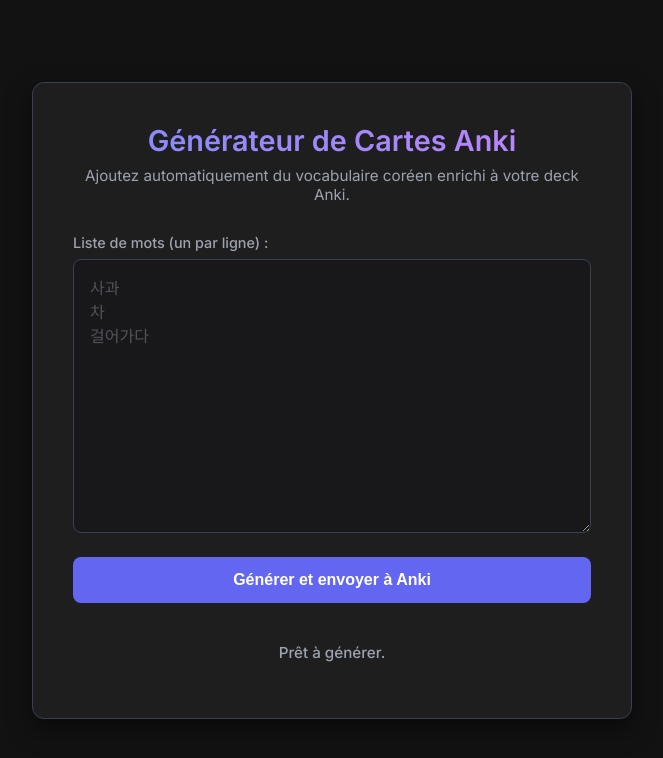
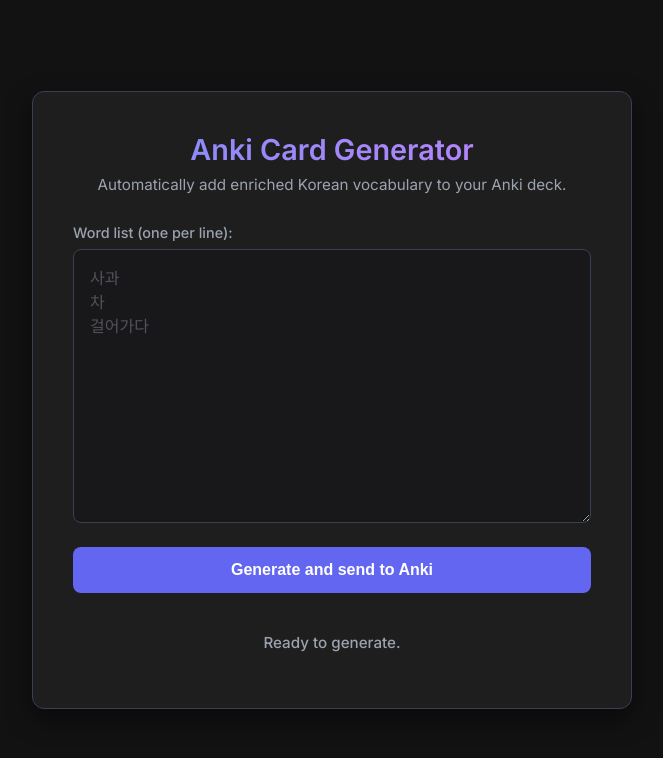
Before and after one commit to TonyPansera/anki_korean_cards_automatic_creator, a Flask app: page / in a window 1280 px wide. Shown: the top 758 px of the page, without its empty margins (308-971 px from the left). Run offline with Flask 3, Linux system fonts and the light colour scheme.

Commit message:
english features

```diff
--- a/app.py
+++ b/app.py
@@ -12,13 +12,24 @@
 
 # Constants
 ANKI_URL = "http://localhost:8765"
-DECK_NAME = "Coréen::Vocabulaire"
-MODEL_NAME = "Coréen - Parfait"
+DECK_NAME = "korean_vocab" # Modifié pour correspondre à votre base
+MODEL_NAME = "Vocab_new_cards" # Modifié pour correspondre à votre base
 
 # Initialize OpenAI client
 client = OpenAI(api_key=os.getenv("OPENAI_API_KEY"))
 
-SYSTEM_PROMPT = """You are a strict data parsing backend for a Korean-French dictionary app. Analyze the input list of Korean words. For each word, generate its French translation, a short Korean definition, a polite informal example sentence in Korean, helpful grammatical/nuance notes in French, and Hanja if applicable. If a word has multiple meanings, duplicate the entry for each meaning. Return exclusively a JSON object with a single root key 'cards' containing an array of objects matching the specified schema fields. Do not include markdown wrappers or extra text."""
+SYSTEM_PROMPT = """You are a strict data parsing backend for a Korean-French dictionary app. Analyze the input list of Korean words. For each word, generate its English translation, a short Korean definition, a polite informal example sentence in Korean, helpful grammatical/nuance notes in Korean, and Hanja if applicable. If a word has multiple meanings, duplicate the entry for each meaning.
+
+CRITICAL: Return exclusively a JSON object with a single root key 'cards' containing an array of objects. Each object MUST strictly use these exact field names:
+- "Hangeul": The exact word in Korean characters.
+- "Traduction": The primary meaning translated clearly into English.
+- "Image": Leave this as an empty string ("").
+- "Definition_kr": A simple, natural monolingual definition written ENTIRELY in Korean (no French/English).
+- "example_korean": A natural example sentence using the word, strictly conjugated in the polite informal style (해요체), written ENTIRELY in Korean.
+- "notes": Contextual, high-value notes written in Korean.
+- "Hanja": Traditional Chinese characters if applicable, otherwise an empty string ("").
+
+Do not include markdown wrappers or extra text."""
 
 @app.route("/")
 def index():
@@ -53,6 +64,9 @@
         )
 
         content = response.choices[0].message.content
+        print("--- OPENAI API RESPONSE ---")
+        print(content)
+        print("---------------------------")
         cards_data = json.loads(content)
         cards = cards_data.get("cards", [])
 
@@ -105,9 +119,16 @@
                 "error": "Could not connect to AnkiConnect. Is Anki running with AnkiConnect installed?"
             }), 500
 
+    if success_count == 0 and errors:
+        return jsonify({
+            "success": False,
+            "error": f"Anki refused the addition. First error: {errors[0]}",
+            "errors": errors
+        }), 400
+
     return jsonify({
         "success": True,
-        "message": f"Succès ! {success_count} cartes créées avec succès.",
+        "message": f"Success! {success_count} cards created successfully.",
         "success_count": success_count,
         "errors": errors,
         "total_attempted": len(cards)
--- a/static/script.js
+++ b/static/script.js
@@ -19,7 +19,7 @@
         const words = wordsInput.value.trim();
 
         if (!words) {
-            setStatus("error", "Erreur : Veuillez entrer au moins un mot.");
+            setStatus("error", "Error: Please enter at least one word.");
             return;
         }
 
@@ -28,7 +28,7 @@
         wordsInput.disabled = true;
 
         // Set loading state
-        setStatus("loading", "⏳ Traitement par l'IA et envoi à Anki en cours...");
+        setStatus("loading", "⏳ Processing via AI and sending to Anki...");
 
         try {
             const response = await fetch("/api/generate", {
@@ -42,11 +42,11 @@
             const data = await response.json();
 
             if (!response.ok || !data.success) {
-                setStatus("error", `Erreur : ${data.error || "Une erreur inconnue s'est produite."}`);
+                setStatus("error", `Error: ${data.error || "An unknown error occurred."}`);
             } else {
-                let successMsg = `✅ Succès ! ${data.success_count} cartes créées avec succès.`;
+                let successMsg = `✅ Success! ${data.success_count} cards created successfully.`;
                 if (data.errors && data.errors.length > 0) {
-                    successMsg += `\nCependant, ${data.errors.length} erreur(s) ont eu lieu (voir console).`;
+                    successMsg += `\nHowever, ${data.errors.length} error(s) occurred (see console).`;
                     console.error("Anki Errors:", data.errors);
                 }
                 setStatus("success", successMsg);
@@ -54,7 +54,7 @@
             }
         } catch (error) {
             console.error("Network Error:", error);
-            setStatus("error", "Erreur réseau : Impossible de contacter le serveur.");
+            setStatus("error", "Network Error: Could not connect to the server.");
         } finally {
             // Re-enable UI
             generateBtn.disabled = false;
--- a/templates/index.html
+++ b/templates/index.html
@@ -3,7 +3,7 @@
 <head>
     <meta charset="UTF-8">
     <meta name="viewport" content="width=device-width, initial-scale=1.0">
-    <title>Générateur Anki Coréen</title>
+    <title>Anki Korean Generator</title>
     <!-- Google Fonts for modern typography -->
     <link rel="preconnect" href="https://fonts.googleapis.com">
     <link rel="preconnect" href="https://fonts.gstatic.com" crossorigin>
@@ -13,22 +13,22 @@
 <body>
     <main class="container">
         <header>
-            <h1>Générateur de Cartes Anki</h1>
-            <p>Ajoutez automatiquement du vocabulaire coréen enrichi à votre deck Anki.</p>
+            <h1>Anki Card Generator</h1>
+            <p>Automatically add enriched Korean vocabulary to your Anki deck.</p>
         </header>
 
         <section class="input-section">
-            <label for="words-input">Liste de mots (un par ligne) :</label>
+            <label for="words-input">Word list (one per line):</label>
             <textarea id="words-input" rows="10" placeholder="사과&#10;차&#10;걸어가다"></textarea>
         </section>
 
         <section class="action-section">
-            <button id="generate-btn">Générer et envoyer à Anki</button>
+            <button id="generate-btn">Generate and send to Anki</button>
         </section>
 
         <section id="status-container" class="status-container idle">
             <div id="status-message" class="status-message">
-                Prêt à générer.
+                Ready to generate.
             </div>
         </section>
     </main>
```
Also changed, not shown: README.md.
